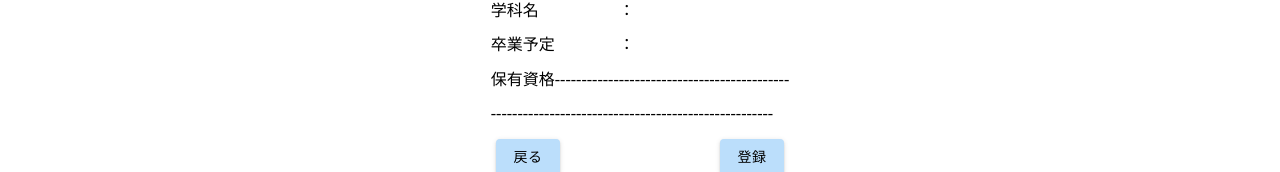
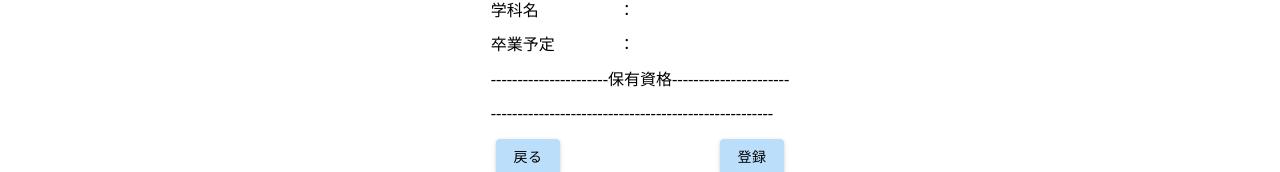
Before and after one commit to hayatosuzuki3228/CVAISotuken, a React (Vite) app: page /addkakunin in a window 1280 px wide. Shown: the part 332-504 px from the top of the page. Built offline with nearby package versions, Linux system fonts and the light colour scheme.

Commit message:
配置変更

```diff
--- a/src/Page/NewUser/addstudentkakunin.jsx
+++ b/src/Page/NewUser/addstudentkakunin.jsx
@@ -96,7 +96,7 @@ export function Addstudentkakunin() {
           <label>卒業予定　　　　：　</label>
           <lable>{sotu}</lable>
           <p></p>
-          <label>保有資格--------------------------------------------</label>
+          <label>----------------------保有資格----------------------</label>
           <p></p>
           <div style={{ textAlign: "center" }}>
             {sikaku
```
